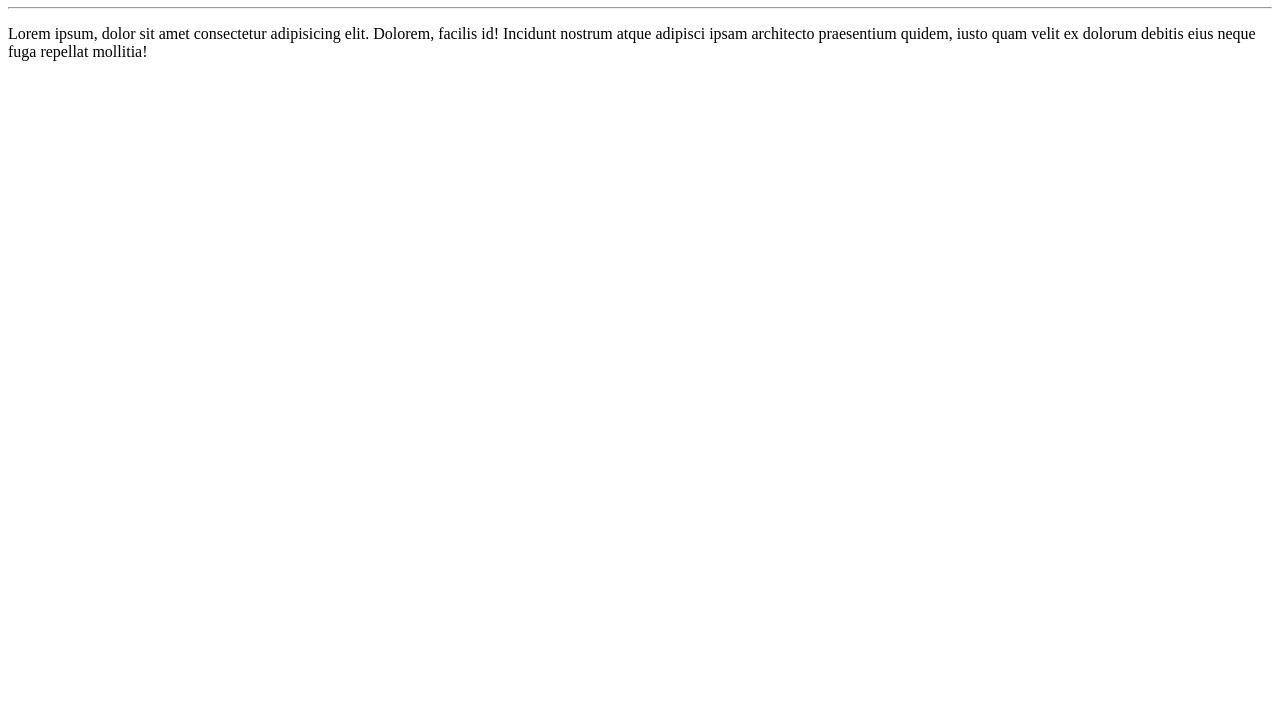
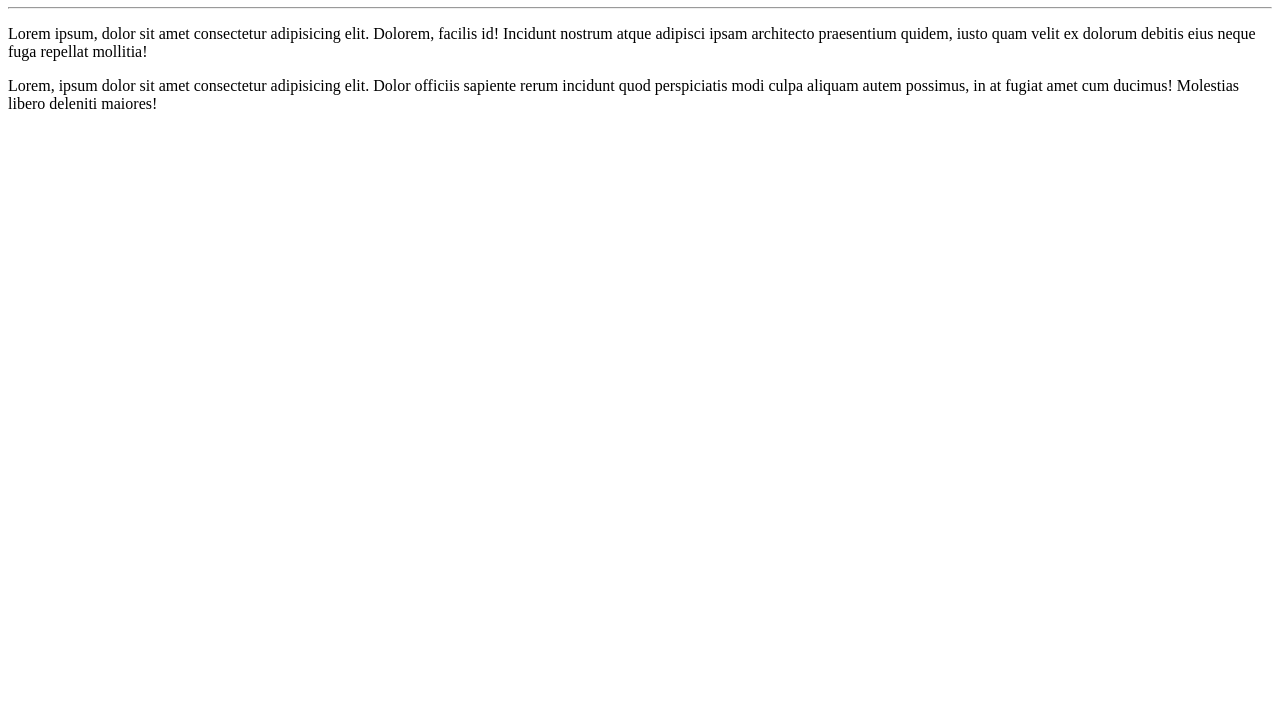
Before and after one commit to andreasilvestre/Ola-Mundo, a plain HTML site: page site-exemplo/index.html in a window 1280 px wide. Shown: the part 73-800 px from the top of the page. Drawn offline with Linux system fonts and the light colour scheme.

Commit message:
adicionei um parágrafo

```diff
--- a/site-exemplo/index.html
+++ b/site-exemplo/index.html
@@ -9,5 +9,6 @@
     <h1>Olá Mundo!</h1>
     <hr>
     <p>Lorem ipsum, dolor sit amet consectetur adipisicing elit. Dolorem, facilis id! Incidunt nostrum atque adipisci ipsam architecto praesentium quidem, iusto quam velit ex dolorum debitis eius neque fuga repellat mollitia!</p>
+    <p>Lorem, ipsum dolor sit amet consectetur adipisicing elit. Dolor officiis sapiente rerum incidunt quod perspiciatis modi culpa aliquam autem possimus, in at fugiat amet cum ducimus! Molestias libero deleniti maiores!</p>
 </body>
 </html>
```
